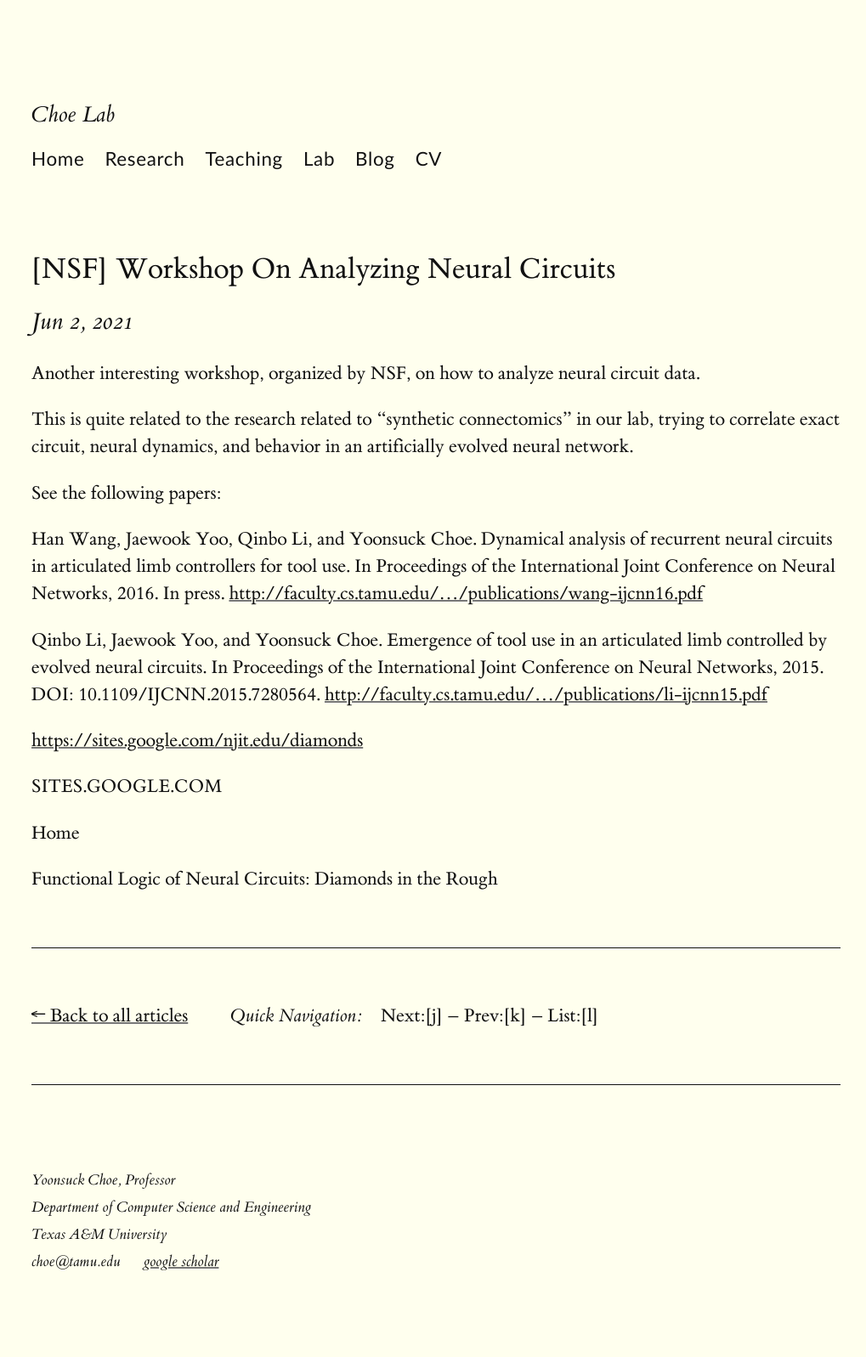
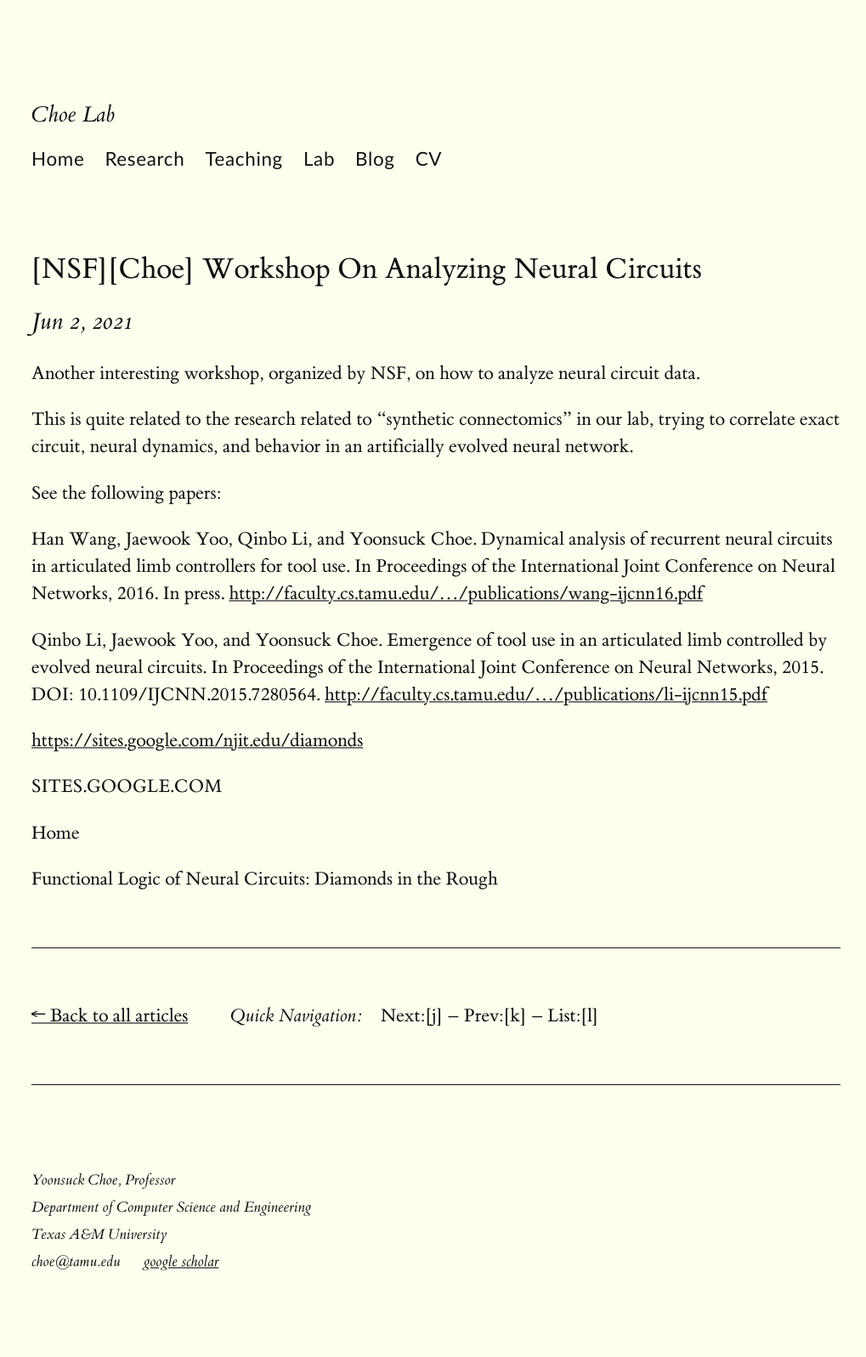
Before and after one commit to yschoe/yschoe.github.io, a Jekyll site: the page built from _posts/2021-06-02--NSF--Workshop-on-analyzing-neural-circuits.markdown, in a window 1280 px wide. Shown: the whole page at 85% size, without its empty margins (123-1142 px from the left). Built offline with Jekyll 4.4.1, drawn with Linux system fonts in a browser that asks for light colours; some of the changed lines change nothing that is shown.

Commit message:
post fix

```diff
--- a/_posts/2021-06-02--NSF--Workshop-on-analyzing-neural-circuits.markdown
+++ b/_posts/2021-06-02--NSF--Workshop-on-analyzing-neural-circuits.markdown
@@ -1,6 +1,6 @@
 ---
 layout: post
-title:  "[NSF] Workshop on analyzing neural circuits"
+title:  "[NSF][Choe] Workshop on analyzing neural circuits"
 date:   June 2, 2021
 categories: none
 ---
@@ -11,9 +11,9 @@ This is quite related to the research related to "synthetic connectomics" in our
 
 See the following papers:
 
-Han Wang, Jaewook Yoo, Qinbo Li, and Yoonsuck Choe. Dynamical analysis of recurrent neural circuits in articulated limb controllers for tool use. In Proceedings of the International Joint Conference on Neural Networks, 2016. In press. [http://faculty.cs.tamu.edu/.../publications/wang-ijcnn16.pdf](http://faculty.cs.tamu.edu/.../publications/wang-ijcnn16.pdf)
+Han Wang, Jaewook Yoo, Qinbo Li, and Yoonsuck Choe. Dynamical analysis of recurrent neural circuits in articulated limb controllers for tool use. In Proceedings of the International Joint Conference on Neural Networks, 2016. In press. [http://faculty.cs.tamu.edu/.../publications/wang-ijcnn16.pdf](http://faculty.cs.tamu.edu/choe/choe/ftp/publications/wang-ijcnn16.pdf)
 
-Qinbo Li, Jaewook Yoo, and Yoonsuck Choe. Emergence of tool use in an articulated limb controlled by evolved neural circuits. In Proceedings of the International Joint Conference on Neural Networks, 2015. DOI: 10.1109/IJCNN.2015.7280564.  [http://faculty.cs.tamu.edu/.../publications/li-ijcnn15.pdf](http://faculty.cs.tamu.edu/.../publications/li-ijcnn15.pdf)
+Qinbo Li, Jaewook Yoo, and Yoonsuck Choe. Emergence of tool use in an articulated limb controlled by evolved neural circuits. In Proceedings of the International Joint Conference on Neural Networks, 2015. DOI: 10.1109/IJCNN.2015.7280564.  [http://faculty.cs.tamu.edu/.../publications/li-ijcnn15.pdf](http://faculty.cs.tamu.edu/choe/choe/ftp/publications/li-ijcnn15.pdf)
 
 [https://sites.google.com/njit.edu/diamonds](https://sites.google.com/njit.edu/diamonds)
 
```
